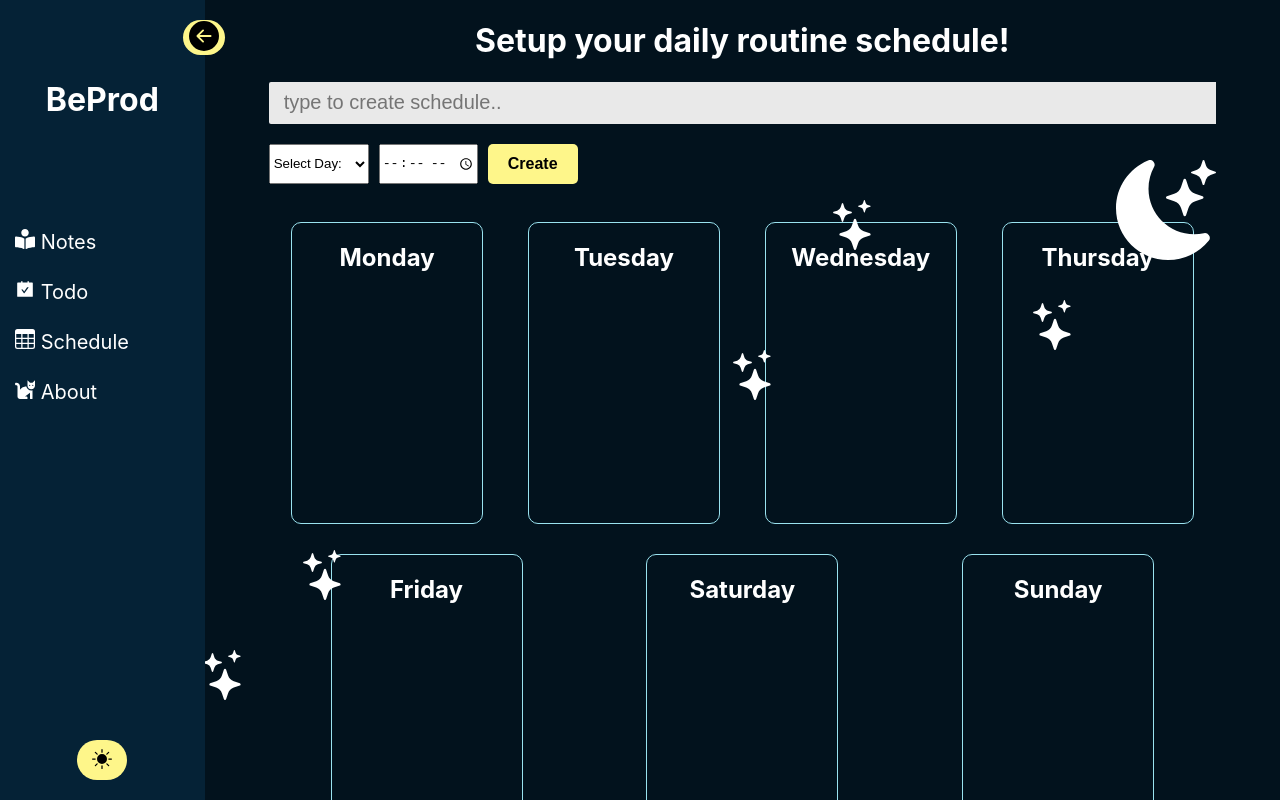
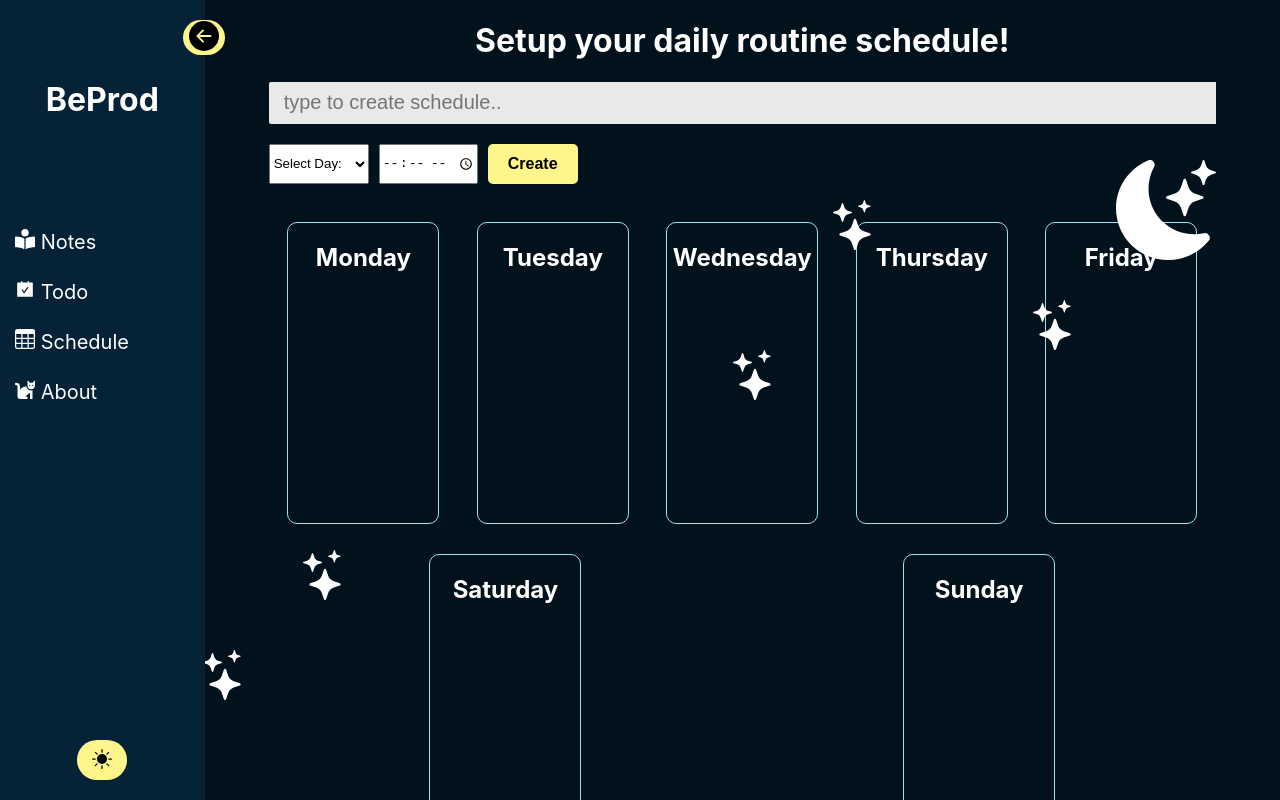
Before and after one commit to reignerlastimosa/Be-Productivo, a React (Create React App) app: page /schedule in a window 1280 px wide. Built offline with nearby package versions, Linux system fonts and the light colour scheme.

Commit message:
version 3.1-13/02/2023-edited schedule design

```diff
--- a/src/App.scss
+++ b/src/App.scss
@@ -17,7 +17,7 @@ body {
 	min-height: 300px;
 	border:1px solid rgb(154, 226, 239);
 	margin:10px;
-	width:190px;
+	width:150px;
 	display:flex;
 	align-items: center;
 	flex-direction: column;
@@ -29,7 +29,7 @@ body {
 	min-height: 300px;
 	border:1px solid rgb(154, 226, 239);
 	margin:10px;
-	width:190px;
+	width:150px;
 	display:flex;
 	align-items: center;
 	flex-direction: column;
@@ -42,7 +42,7 @@ body {
 	min-height: 300px;
 	border:1px solid rgb(154, 226, 239);
 	margin:10px;
-	width:190px;
+	width:150px;
 	display:flex;
 	align-items: center;
 	flex-direction: column;
@@ -54,7 +54,7 @@ body {
 	min-height: 300px;
 	border:1px solid rgb(154, 226, 239);
 	margin:10px;
-	width:190px;
+	width:150px;
 	display:flex;
 	align-items: center;
 	flex-direction: column;
@@ -66,7 +66,7 @@ body {
 	min-height: 300px;
 	border:1px solid rgb(154, 226, 239);
 	margin:10px;
-	width:190px;
+	width:150px;
 	display:flex;
 	align-items: center;
 	flex-direction: column;
@@ -78,7 +78,7 @@ body {
 	min-height: 300px;
 	border:1px solid rgb(154, 226, 239);
 	margin:10px;
-	width:190px;
+	width:150px;
 	display:flex;
 	align-items: center;
 	flex-direction: column;
@@ -90,7 +90,7 @@ body {
 	min-height: 300px;
 	border:1px solid rgb(154, 226, 239);
 	margin:10px;
-	width:190px;
+	width:150px;
 	display:flex;
 	align-items: center;
 	flex-direction: column;
@@ -796,7 +796,7 @@ textarea:focus {
 .schedule{
 	border:1px solid black;
 
-	width:150px;
+	width:130px;
 
 	min-height: 200px;
 	display:flex;
```
